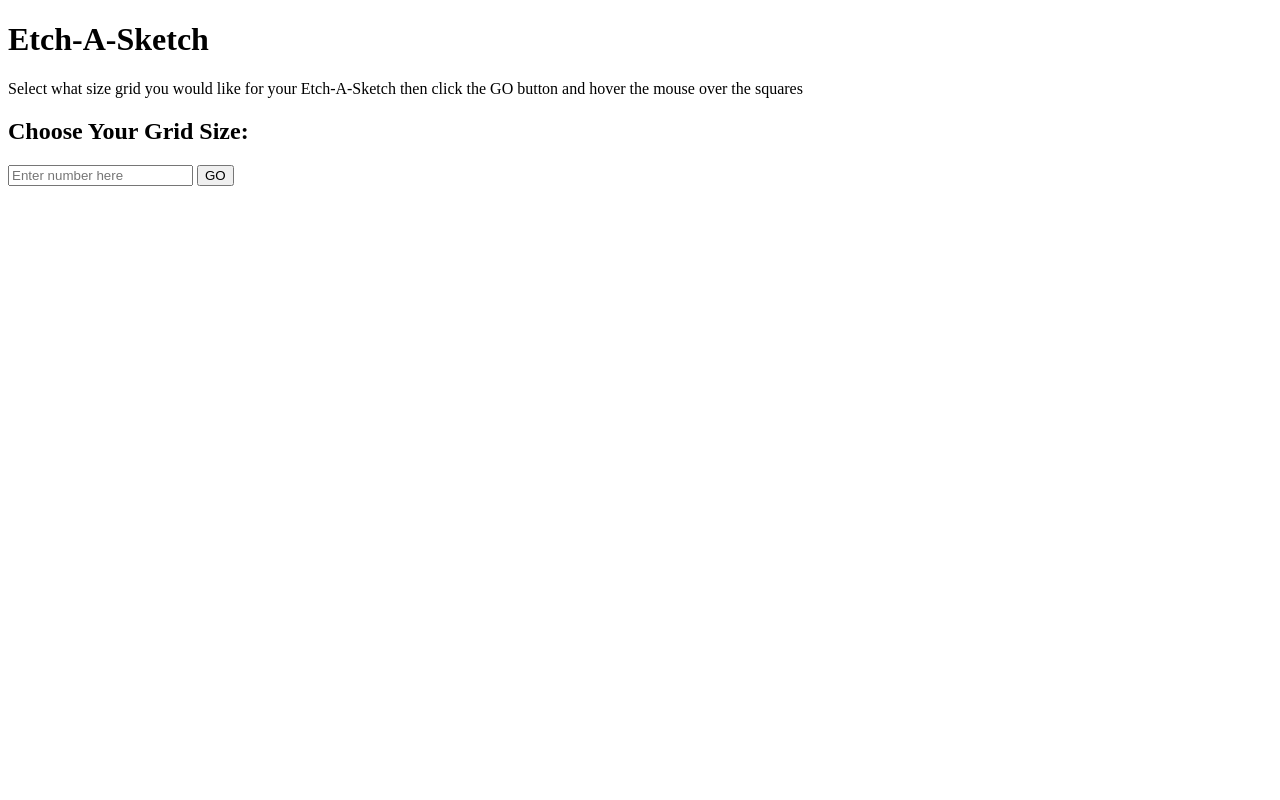
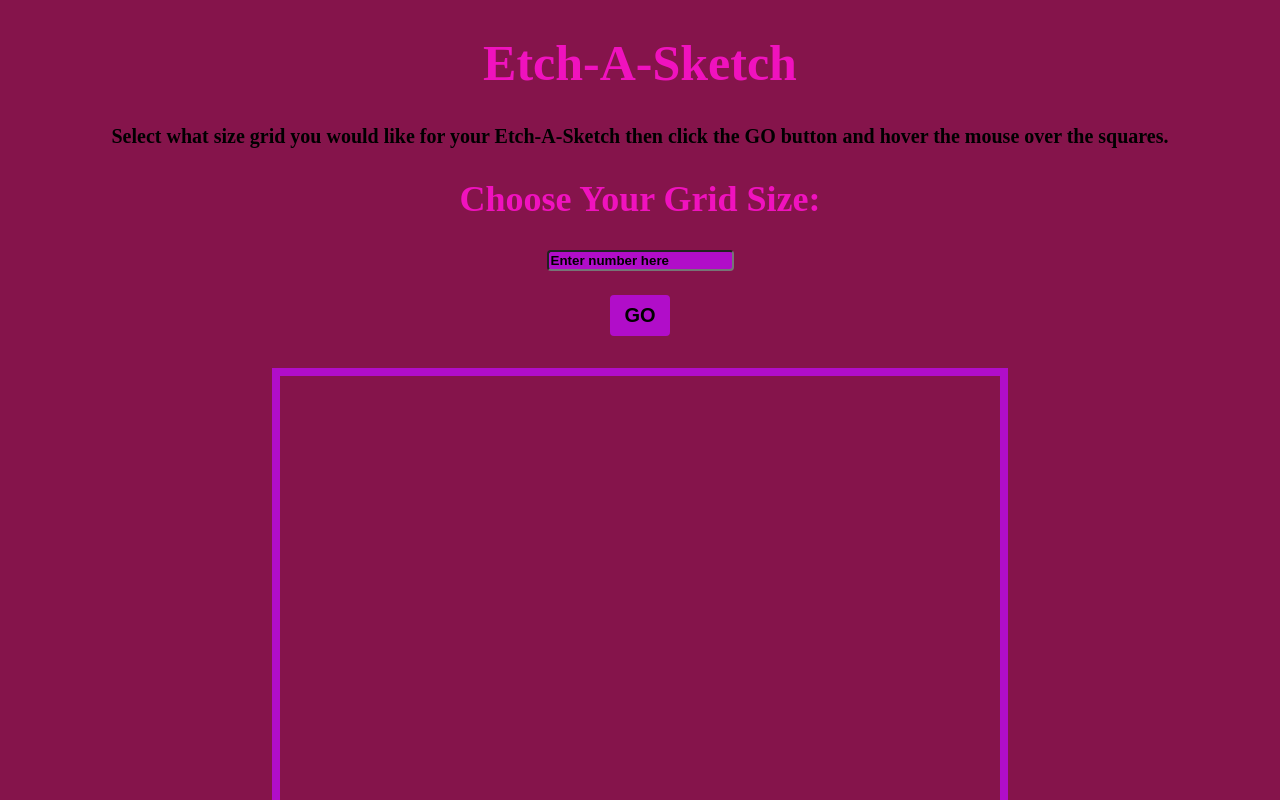
Before and after one commit to eliTheDevGuy/etch-a-sketch, a plain HTML site: page index.html in a window 1280 px wide. Shown: the top 800 px of the page. Drawn offline with Linux system fonts and the light colour scheme; a web font is replaced by a local one.

Commit message:
Apply basic styling and grid

```diff
--- a/index.html
+++ b/index.html
@@ -3,15 +3,20 @@
     <head>
         <title>Etch-A-Sketch</title>
         <meta charset="utf-8">
+        <link href='https://fonts.googleapis.com/css?family=Dekko' rel='stylesheet'>
         <link rel="stylesheet" href="styles.css">
     </head>
     <body>
         <h1>Etch-A-Sketch</h1>
-        <p>Select what size grid you would like for your Etch-A-Sketch then click the GO button and hover the mouse over the squares</p>
+        <p>Select what size grid you would like for your Etch-A-Sketch then click the GO button and hover the mouse over the squares.</p>
         <h2>Choose Your Grid Size:</h2>
-        <input type="text" placeholder="Enter number here">
-        <button type="submit">GO</button>
-        <div class="grid"></div>
+        <div class="input-div">
+            <input type="text" placeholder="Enter number here">
+            <button type="submit">GO</button>
+        </div>
+        <div class="grid-container">
+            <div class="grid"></div>
+        </div>
 
         <script src="scripts.js"></script>
     </body>
--- a/styles.css
+++ b/styles.css
@@ -0,0 +1,68 @@
+html {
+    margin: 0;
+    padding: 0;
+}
+
+body {
+    margin: 0;
+    padding: 0;
+    background-color: #85144b;
+    font-family: 'Dekko';
+}
+
+h1, h2 {
+    color: #F012BE;
+    text-align: center;
+}
+
+h1 {
+    font-size: 50px;
+}
+
+h2 {
+    font-size: 36px;
+}
+
+p {
+    text-align: center;
+    font-weight: 600;
+    font-size: 20px;
+    padding-left: 30px;
+    padding-right: 30px;
+}
+
+.input-div {
+    display: flex;
+    flex-direction: column;
+    align-items: center;
+    justify-content: center;
+    gap: 24px;
+    margin-bottom: 32px;
+}
+
+.grid-container {
+    display: flex;
+    align-items: center;
+    justify-content: center;
+}
+
+.grid {
+    width: 720px;
+    height: 720px;
+    border: 8px #B10DC9 solid;
+}
+
+button {
+    background-color: #B10DC9;
+    border: 8px #B10DC9 solid;
+    border-radius: 4px;
+    font-weight: 600;
+    font-size: 20px;
+}
+
+input, input::placeholder {
+    border-radius: 4px;
+    background-color: #B10DC9;
+    color: black;
+    font-weight: 600;
+}
```
